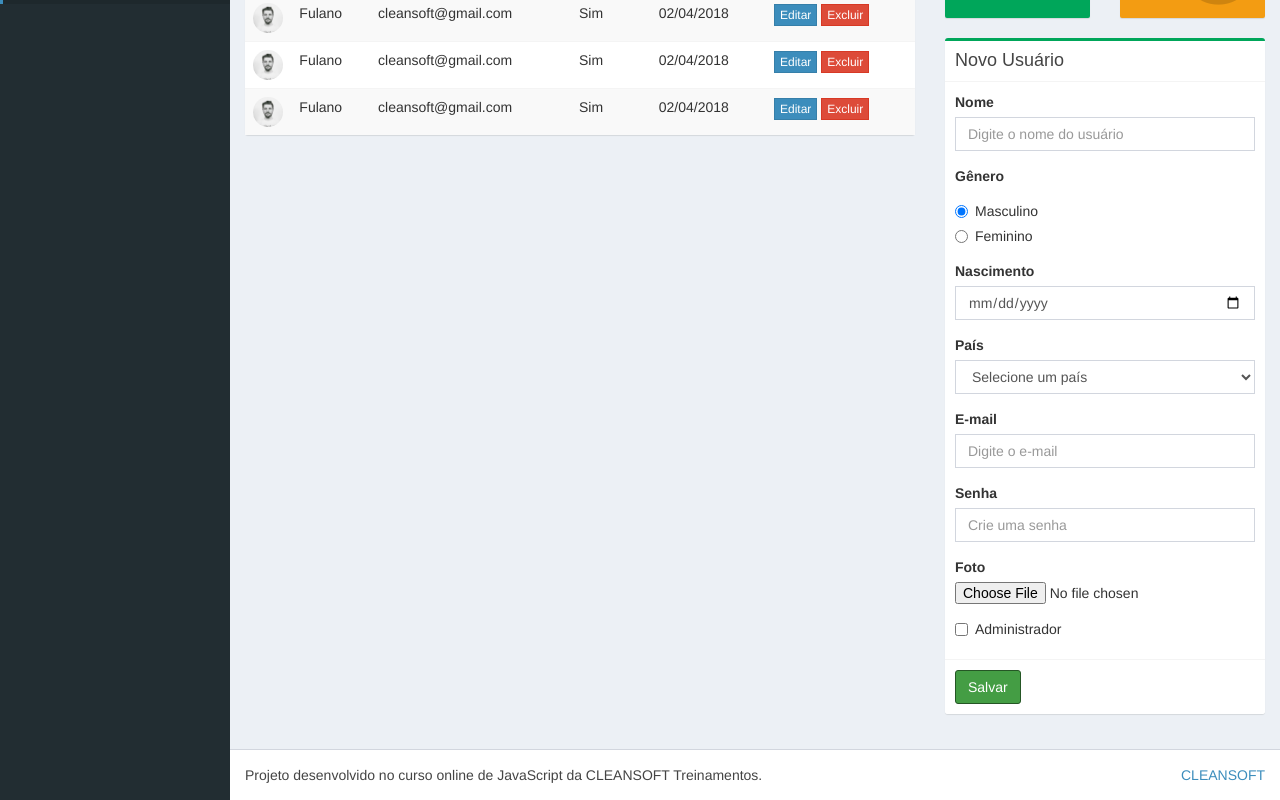
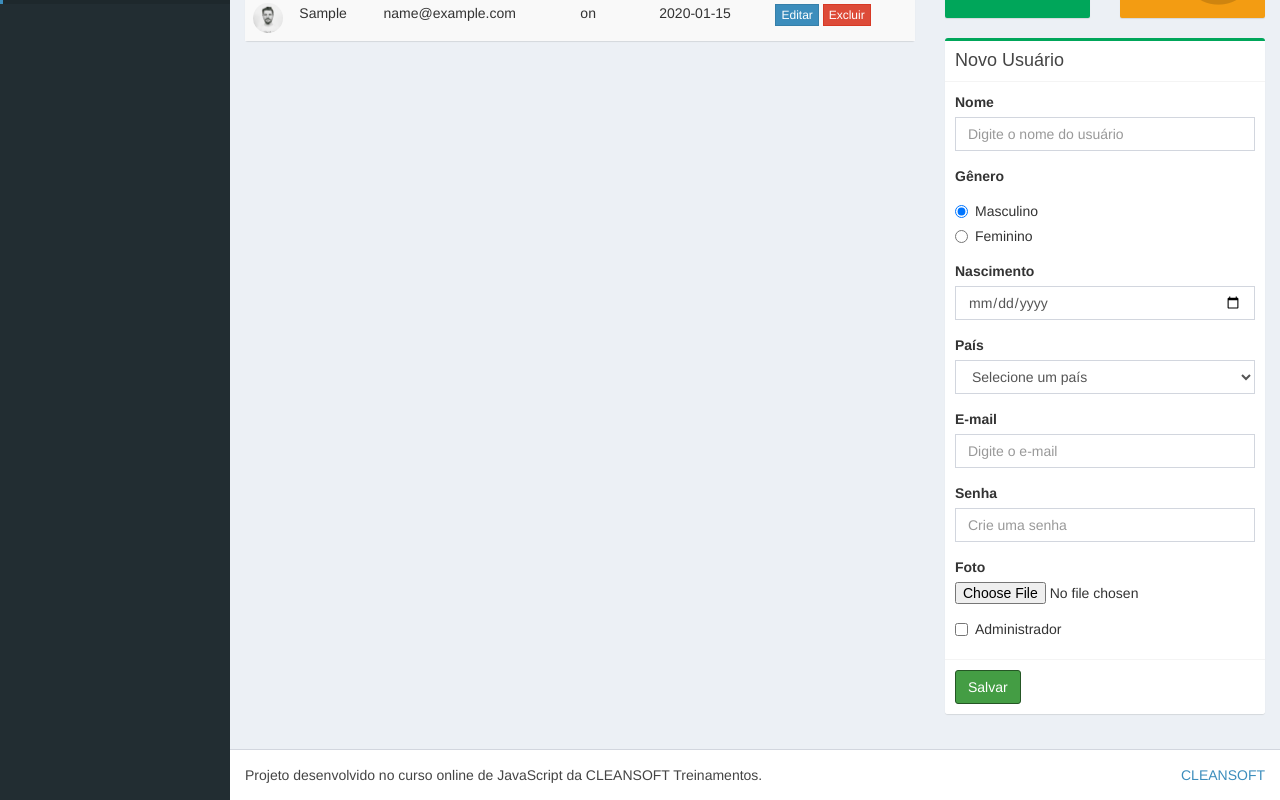
Before and after one commit to JoaquimMateus0404/projecto-usuarios-javascript, a plain HTML site: page index.html in a window 1280 px wide. Both pictures are taken after typing "Sample", "2020-01-15", "name@example.com", "Sample123" into the empty fields and a click on the button "Salvar". Drawn offline with Linux system fonts and the light colour scheme; files whose address does not match are found by name.

Commit message:
Adiciona função para adicionar linhas na tabela de usuários e validação de campos no formulário

```diff
--- a/index.html
+++ b/index.html
@@ -139,7 +139,7 @@
             </div>
             <!-- /.box-header -->
             <div class="box-body no-padding">
-              <table class="table table-striped">
+              <table class="table table-striped" >
                 <thead>
                   <tr>
                     <th style="width: 10px">Foto</th>
@@ -150,47 +150,9 @@
                     <th>Ações</th>
                   </tr>
                 </thead>
-                <tbody>
+                <tbody id="table-users">
 
-                  <tr>
-                    <td><img src="dist/img/user1-128x128.jpg" alt="User Image" class="img-circle img-sm"></td>
-                    <td>Fulano</td>
-                    <td>cleansoft@gmail.com</td>
-                    <td>Sim</td>
-                    <td>02/04/2018</td>
-                    <td>
-                      <button type="button" class="btn btn-primary btn-xs btn-flat">Editar</button>
-                      <button type="button" class="btn btn-danger btn-xs btn-flat">Excluir</button>
-                    </td>
-                  </tr>
 
-                  <tr>
-                    <td>
-                      <img src="dist/img/user1-128x128.jpg" alt="User Image" class="img-circle img-sm">
-                    </td>
-                    <td>Fulano</td>
-                    <td>cleansoft@gmail.com</td>
-                    <td>Sim</td>
-                    <td>02/04/2018</td>
-                    <td>
-                      <button type="button" class="btn btn-primary btn-xs btn-flat">Editar</button>
-                      <button type="button" class="btn btn-danger btn-xs btn-flat">Excluir</button>
-                    </td>
-                  </tr>
-
-                  <tr>
-                    <td>
-                      <img src="dist/img/user1-128x128.jpg" alt="User Image" class="img-circle img-sm">
-                    </td>
-                    <td>Fulano</td>
-                    <td>cleansoft@gmail.com</td>
-                    <td>Sim</td>
-                    <td>02/04/2018</td>
-                    <td>
-                      <button type="button" class="btn btn-primary btn-xs btn-flat">Editar</button>
-                      <button type="button" class="btn btn-danger btn-xs btn-flat">Excluir</button>
-                    </td>
-                  </tr>
 
                 </tbody>
               </table>
--- a/script.js
+++ b/script.js
@@ -1,6 +1,32 @@
 var fields = document.querySelectorAll("#form-user-create [name]");
 var user = {};
 
+function addLine(data) {
+    var tr = document.createElement("tr");
+    tr.innerHTML = `
+                <tr>
+                    <td><img src="dist/img/user1-128x128.jpg" alt="User Image" class="img-circle img-sm"></td>
+                    <td>${data.name}</td>
+                    <td>${data.email}</td>
+                    <td>${data.admin}</td>
+                    <td>${data.birth}</td>
+                    <td>
+                      <button type="button" class="btn btn-primary btn-xs btn-flat">Editar</button>
+                      <button type="button" class="btn btn-danger btn-xs btn-flat">Excluir</button>
+                    </td>
+                </tr>
+                `;
+    document.getElementById("table-users").appendChild(tr);
+}
+function validateFields() {
+    fields.forEach(function(field, index) {
+        if (field.value == "") {
+            field.classList.add("invalid");
+        } else {
+            field.classList.remove("invalid");
+        }
+    });
+}
 
 document.querySelector("#form-user-create").addEventListener("submit", function(event){
     event.preventDefault();
@@ -13,7 +39,7 @@ document.querySelector("#form-user-create").addEventListener("submit", function(
         }
     });
 
-    console.log(user);
+    addLine(user);
 
     document.querySelector("#form-user-create").reset();
 
```
